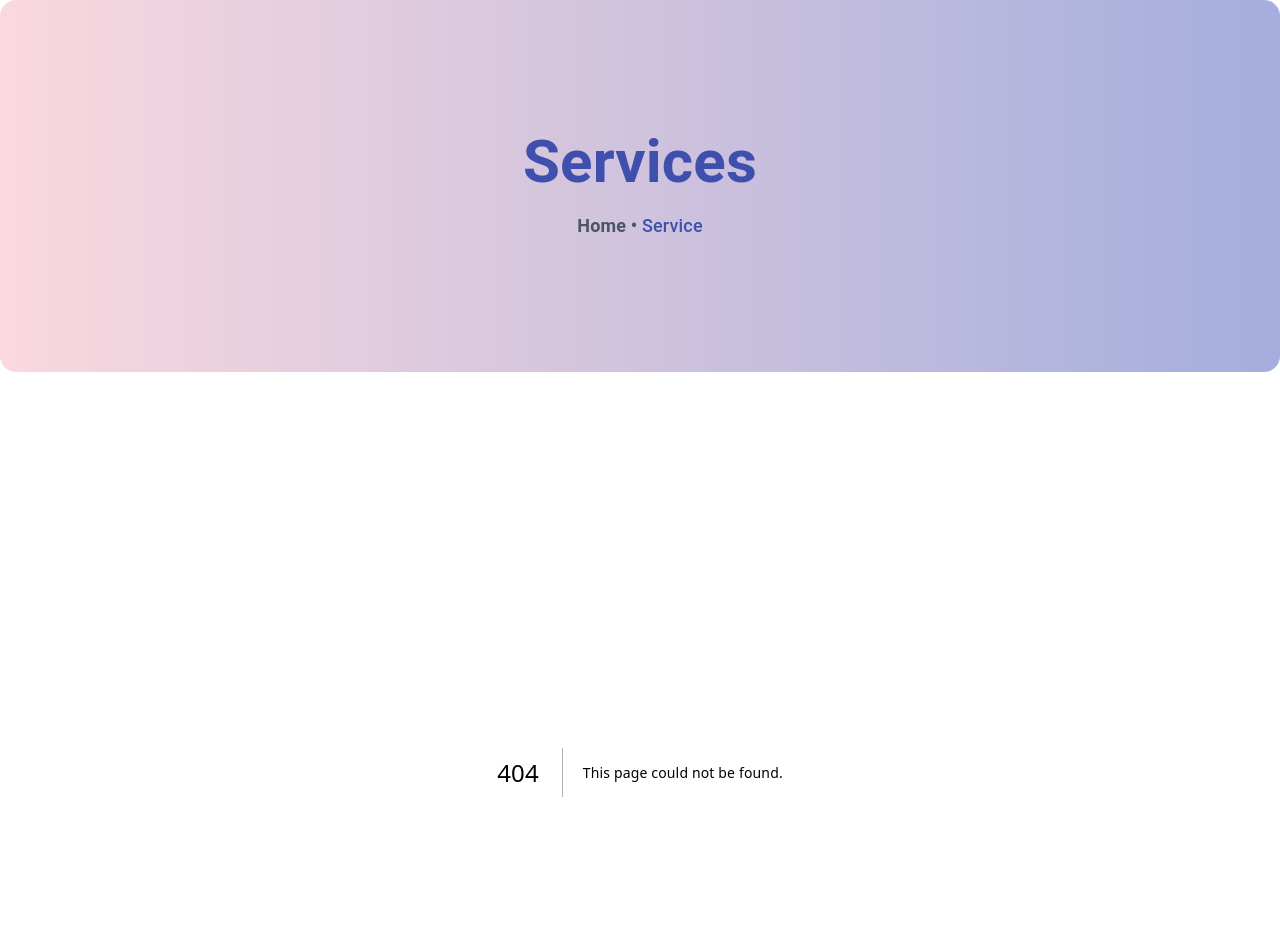
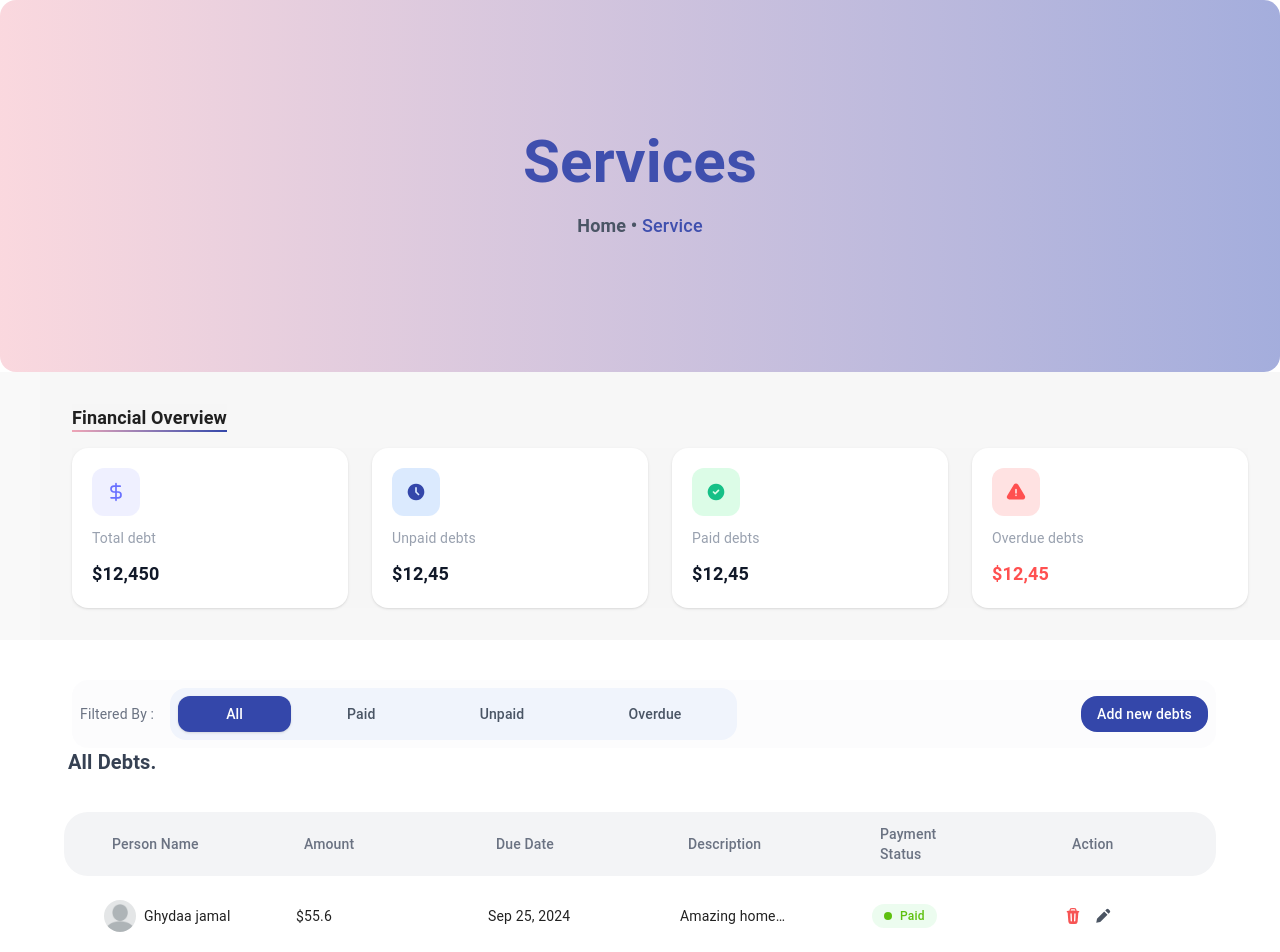
Before and after one commit to Seraj-Omar/Personal-Finance-and-Bill-Splitting-Assistant, a Next.js app: page /debts in a window 1280 px wide. Before the commit this address had no page. Shown: the top 952 px of the page. Built offline with nearby package versions, Linux system fonts and the light colour scheme.

Commit message:
Debts page ui

```diff
--- a/package.json
+++ b/package.json
@@ -13,10 +13,12 @@
     "@emotion/styled": "^11.14.1",
     "@mui/icons-material": "^7.3.7",
     "@mui/material": "^7.3.7",
+    "@tabler/icons-react": "^3.36.1",
     "lucide-react": "^0.562.0",
     "next": "16.1.1",
     "react": "19.2.3",
-    "react-dom": "19.2.3"
+    "react-dom": "19.2.3",
+    "react-icons": "^5.5.0"
   },
   "devDependencies": {
     "@tailwindcss/postcss": "^4",
--- /dev/null
+++ b/src/app/debts/page.tsx
@@ -0,0 +1,5 @@
+import DebtsView from "@/src/components/debts/DebtsView";
+
+export default function Page() {
+  return <DebtsView />;
+}
--- /dev/null
+++ b/src/components/Table.tsx
@@ -0,0 +1,61 @@
+"use client";
+ import Image from "next/image";
+  export type Column<T> = {
+     key: string;
+      title: string;
+       render?: (row: T) => React.ReactNode;
+    };
+ type TableProps<T> = {
+     columns: Column<T>[];
+      data: T[];
+    };
+export default function Table<T>({ columns, data }: TableProps<T>) {
+  return (
+    <div className="w-full overflow-x-auto">
+      <table
+        className="w-full border-separate border-spacing-y-3 table-fixed"
+      >
+        {/* Header */}
+        <thead>
+          <tr className="bg-gray-100">
+            {columns.map((col, index) => (
+              <th
+                key={col.key}
+                className={`
+                  px-12 py-3 text-left text-sm font-medium text-gray-500
+                  ${index === 0 ? "rounded-l-3xl" : ""}
+                  ${index === columns.length - 1 ? "rounded-r-3xl" : ""}
+                `}
+              >
+                {col.title}
+              </th>
+            ))}
+          </tr>
+        </thead>
+
+        {/* Body */}
+        <tbody>
+          {data.map((row, index) => (
+            <tr
+              key={index}
+              className="bg-white  hover:bg-gray-50"
+            >
+              {columns.map((col, colIndex) => (
+                <td
+                  key={col.key}
+                  className={`
+                    px-10 py-3 text-sm truncate
+                    ${colIndex === 0 ? "rounded-l-2xl" : ""}
+                    ${colIndex === columns.length - 1 ? "rounded-r-2xl" : ""}
+                  `}
+                >
+                  {col.render ? col.render(row) : (row as any)[col.key]}
+                </td>
+              ))}
+            </tr>
+          ))}
+        </tbody>
+      </table>
+    </div>
+  );
+}
--- /dev/null
+++ b/src/components/debts/Card.tsx
@@ -0,0 +1,30 @@
+export default function Card({
+  title,
+  amount,
+  icon,
+  iconBg,
+  amountColor = "text-gray-900",
+}: {
+  title: string;
+  amount: string;
+  icon: React.ReactNode;
+  iconBg: string;
+  amountColor?: string;
+}) {
+  return (
+    <div className="bg-white rounded-2xl p-5 shadow-sm flex flex-col items-start gap-3">
+      {/* Icon */}
+      <div
+        className={`w-12 h-12 flex items-center justify-center rounded-xl ${iconBg}`}
+      >
+        {icon}
+      </div>
+
+      {/* Title */}
+      <p className="text-sm text-gray-400">{title}</p>
+
+      {/* Amount */}
+      <p className={`text-lg font-semibold ${amountColor}`}>{amount}</p>
+    </div>
+  );
+}
--- /dev/null
+++ b/src/components/debts/DebtsView.tsx
@@ -0,0 +1,37 @@
+"use client";
+
+import { useState, useMemo } from "react";
+import PageHero from "@/src/shared/ui/page-hero/PageHero";
+import FinancialOverview from "./FinancialOverview";
+import FilterBar from "./FilterBar";
+import PaymentsTable from "./PaymentTable";
+
+export type FilterType = "All" | "Paid" | "Unpaid" | "Overdue";
+
+export default function DebtsView() {
+  const [activeFilter, setActiveFilter] = useState<FilterType>("All");
+
+  return (
+    <>
+      {/* <div className="text-white">
+        <PageHero title="Debts" breadcrumb={["Home", "Service", "Debts"]} />
+      </div> */}
+
+      <div className="bg-[#F6F6F7B2] mb-10">
+        <div className="ml-10">
+          <FinancialOverview />
+        </div>
+      </div>
+
+      <div className="space-y-8 px-6 ml-12 mr-10">
+        <FilterBar activeFilter={activeFilter} onChange={setActiveFilter} />
+      </div>
+
+      <h3 className="text-xl font-bold text-gray-700 ml-17">All Debts.</h3>
+
+      <div className="p-6 ml-10 mr-10 mb-10">
+        <PaymentsTable filter={activeFilter} />
+      </div>
+    </>
+  );
+}
--- /dev/null
+++ b/src/components/debts/FilterBar.tsx
@@ -0,0 +1,33 @@
+import FilterButton from "./FilterButton";
+import { FilterType } from "./DebtsView";
+
+type Props = {
+  activeFilter: FilterType;
+  onChange: (filter: FilterType) => void;
+};
+
+export default function FilterBar({ activeFilter, onChange }: Props) {
+  return (
+    <div className="flex items-center justify-between bg-[#F6F6F74F] rounded-2xl p-2">
+      <div className="flex items-center gap-4">
+        <span className="text-sm text-gray-500">Filtered By :</span>
+
+        <div className="bg-[#1661E00D] p-2 rounded-2xl flex gap-2">
+          {["All", "Paid", "Unpaid", "Overdue"].map((item) => (
+            <FilterButton
+              key={item}
+              active={activeFilter === item}
+              onClick={() => onChange(item as FilterType)}
+            >
+              {item}
+            </FilterButton>
+          ))}
+        </div>
+      </div>
+
+      <button className="bg-[#3447AA] text-white px-4 py-2 rounded-2xl text-sm font-medium">
+        Add new debts
+      </button>
+    </div>
+  );
+}
--- /dev/null
+++ b/src/components/debts/FilterButton.tsx
@@ -0,0 +1,23 @@
+export default function FilterButton({
+  children,
+  active = false,
+  onClick,
+}: {
+  children: React.ReactNode;
+  active?: boolean;
+  onClick?: () => void;
+}) {
+  return (
+    <button
+      onClick={onClick}
+      className={`px-12 py-2 rounded-xl text-sm font-medium transition
+        ${
+          active
+            ? "bg-[#3447AA] text-white shadow"
+            : "text-gray-600 hover:bg-white"
+        }`}
+    >
+      {children}
+    </button>
+  );
+}
--- /dev/null
+++ b/src/components/debts/FinancialOverview.tsx
@@ -0,0 +1,45 @@
+import { DollarSign, Clock, CheckCircle, AlertTriangle } from "lucide-react";
+import Card from "./Card";
+import { IconClockFilled, IconCircleCheckFilled, IconAlertTriangleFilled } from "@tabler/icons-react";
+
+
+export default function FinancialOverview() {
+  return (
+    <div className=" bg-[#F6F6F7B2] p-8 ">
+      <h2 className="relative text-lg font-semibold mb-4 w-fit bg-[#F6F6F7B2]">
+  Financial Overview
+  <span className="mt-4 absolute left-0 bottom-0 w-full h-0.5 bg-gradient-to-r from-[#EFA5B6] to-[#3447AA]"></span>
+</h2>
+
+      <div className="grid grid-cols-1 md:grid-cols-4 gap-6  bg-[#F6F6F7B2]">
+        <Card
+          title="Total debt"
+          amount="$12,450"
+          icon={<DollarSign size={20}  className="text-[#686FFF]" />}
+          iconBg="bg-[#686FFF1A]"
+        />
+        <Card
+          title="Unpaid debts"
+          amount="$12,45"
+          icon={<IconClockFilled size={20} fill="#3447AA"   className="text-blue-600" />}
+          iconBg="bg-blue-100"
+        />
+        <Card
+          title="Paid debts"
+          amount="$12,45"
+          icon={<IconCircleCheckFilled size={20} fill="#16C087" className="text-green-600" />}
+          iconBg="bg-[#DCFCE7]"
+        />
+        <Card
+          title="Overdue debts"
+          amount="$12,45"
+          icon={<IconAlertTriangleFilled size={20} fill="#FF5050" className="text-red-500" />}
+          iconBg="bg-red-100"
+          amountColor="text-[#FF5050]"
+
+
+        />
+      </div>
+    </div>
+  );
+}
--- /dev/null
+++ b/src/components/debts/PaymentTable.tsx
@@ -0,0 +1,74 @@
+"use client";
+
+import Table, { Column } from "@/src/components/Table";
+import { HiMiniTrash } from "react-icons/hi2";
+import { BiSolidPencil } from "react-icons/bi";
+import { FilterType } from "./DebtsView";
+
+type Payment = {
+  personName: string;
+  avatar: string;
+  amount: string;
+  dueDate: string;
+  description: string;
+  status: "Paid" | "Unpaid" | "Overdue";
+};
+
+const payments: Payment[] = [
+  { personName: "Ghydaa jamal", avatar: "/profile.jpg", amount: "$55.6", dueDate: "Sep 25, 2024", description: "Amazing homework...", status: "Paid" },
+  { personName: "Ghydaa jamal", avatar: "/profile.jpg", amount: "$55.6", dueDate: "Sep 25, 2024", description: "Amazing homework...", status: "Unpaid" },
+  { personName: "Ghydaa jamal", avatar: "/profile.jpg", amount: "$55.6", dueDate: "Sep 25, 2024", description: "Amazing homework...", status: "Overdue" },
+];
+
+const statusStyles = {
+  Paid: "bg-[#15D13114] text-[#5EC00F]",
+  Unpaid: "bg-[#1661E021] text-[#3447AA]",
+  Overdue: "bg-[#FFF0F2] text-[#FF5050]",
+};
+
+const columns: Column<Payment>[] = [
+  {
+    key: "personName",
+    title: "Person Name",
+    render: (row) => (
+      <div className="flex items-center gap-2">
+        <img src={row.avatar} className="w-8 h-8 rounded-full" />
+        <span>{row.personName}</span>
+      </div>
+    ),
+  },
+  { key: "amount", title: "Amount" },
+  { key: "dueDate", title: "Due Date" },
+  { key: "description", title: "Description" },
+  {
+    key: "status",
+    title: "Payment Status",
+    render: (row) => (
+      <span
+        className={`inline-flex items-center gap-2 px-3 py-1 rounded-full text-xs font-medium ${statusStyles[row.status]}`}
+      >
+        <span className="w-2 h-2 rounded-full bg-current"></span>
+        {row.status}
+      </span>
+    ),
+  },
+  {
+    key: "action",
+    title: "Action",
+    render: () => (
+      <div className="flex gap-3">
+        <HiMiniTrash className="text-[#F52121C4]" size={18} />
+        <BiSolidPencil className="text-[#4B5563]" size={18} />
+      </div>
+    ),
+  },
+];
+
+export default function PaymentsTable({ filter }: { filter: FilterType }) {
+  const filteredPayments =
+    filter === "All"
+      ? payments
+      : payments.filter((p) => p.status === filter);
+
+  return <Table columns={columns} data={filteredPayments} />;
+}
```
Also changed, not shown: public/profile.jpg (added), 1 other file (tests, documents, lock files or other folders).
